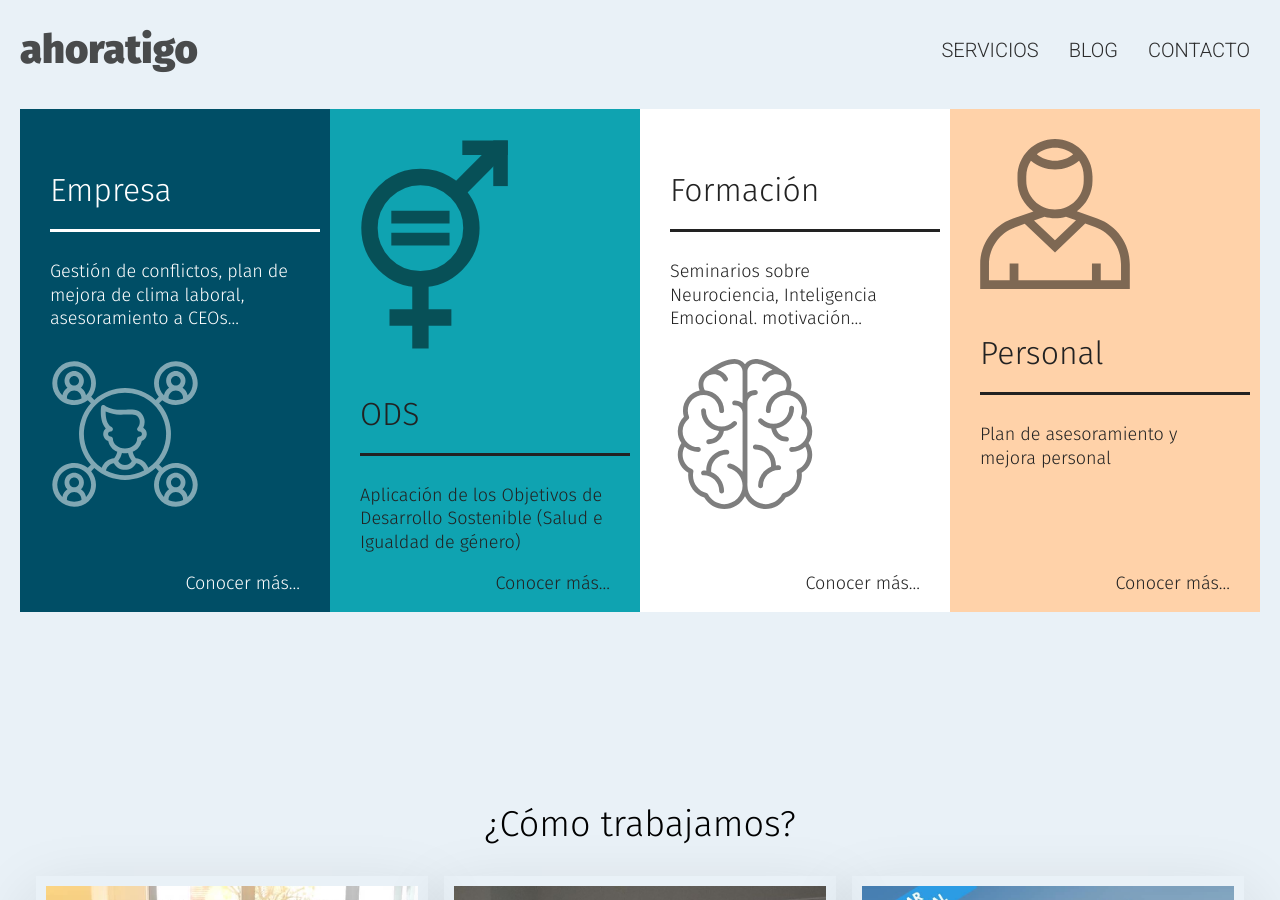
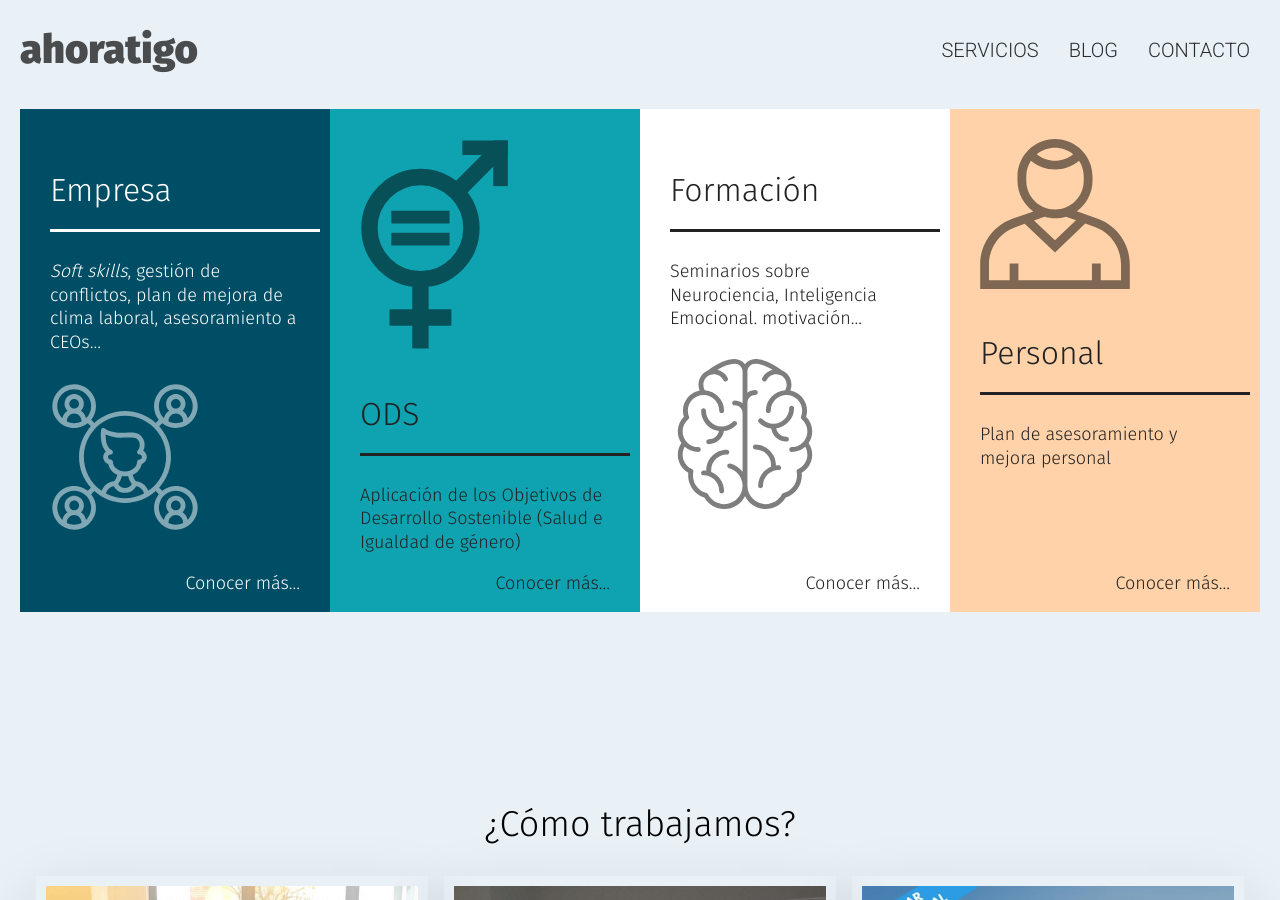
Before and after one commit to sukabal/sukabal.github.io, a Jekyll site: the page built from index.html, in a window 1280 px wide and 900 px high, scrolled down 1349 px. Built offline with Jekyll 4.4.1, drawn with Linux system fonts in a browser that asks for light colours; comment, search, counter and statistics services are not loaded.

Commit message:
chore: soft skills

```diff
--- a/index.html
+++ b/index.html
@@ -50,7 +50,8 @@ title: Bienvenido a ahoratigo.com
         <div class="service-content">
           <h3 class="service-title service-title--1">Empresa</h3>
           <p class="service-description">
-            Gestión de conflictos, plan de mejora de clima laboral, asesoramiento a CEOs...
+            <em>Soft skills</em>, gestión de conflictos, plan de mejora de clima laboral,
+            asesoramiento a CEOs...
           </p>
           <img
             class="service-icon"
--- a/servicios.html
+++ b/servicios.html
@@ -80,7 +80,7 @@ title: Nuestros servicios para ti
         <li>Plan de Salud mental y bienestar emocional</li>
         <li>Plan de Igualdad de género</li>
         <li>
-          Plan de entrenamiento en Inteligencia Emocional y habilidades sociales (cooperación,
+          Plan de entrenamiento en Inteligencia Emocional y <em>Soft Skills</em> (cooperación,
           empatía, comunicación...)
         </li>
       </ul>
```
